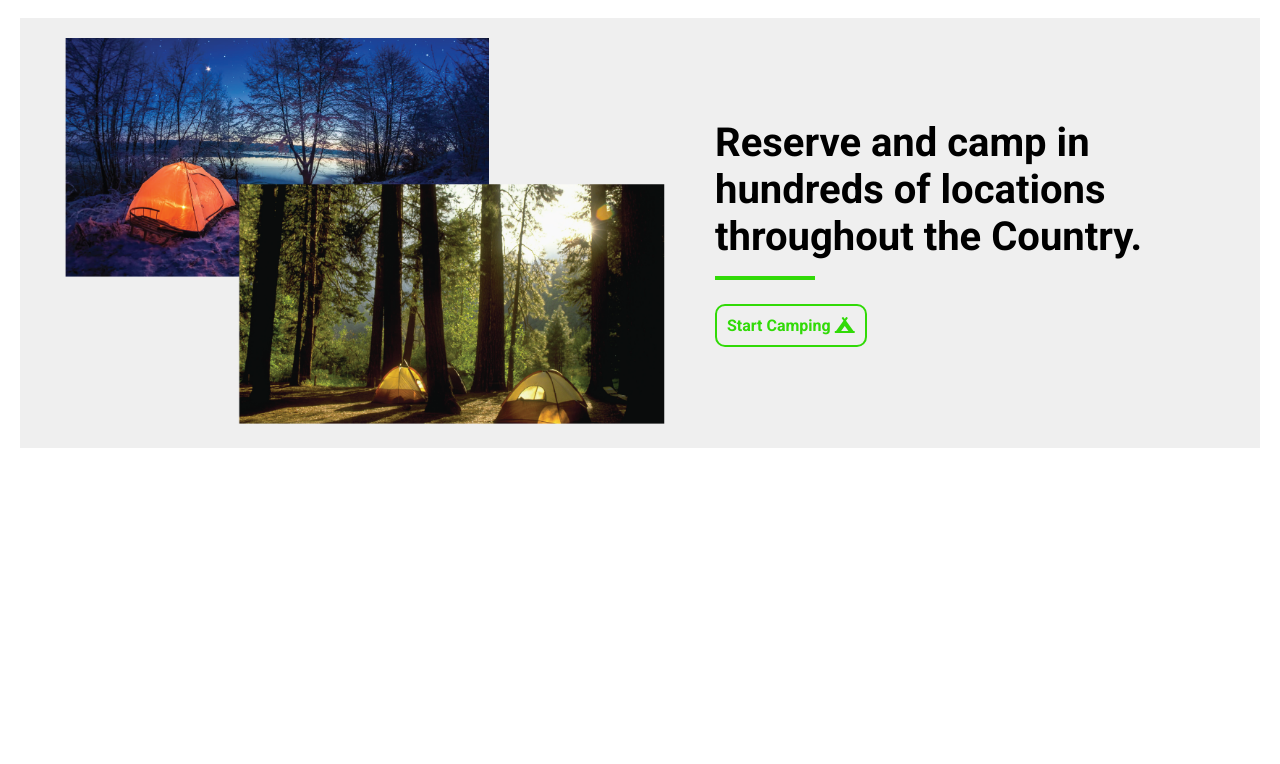
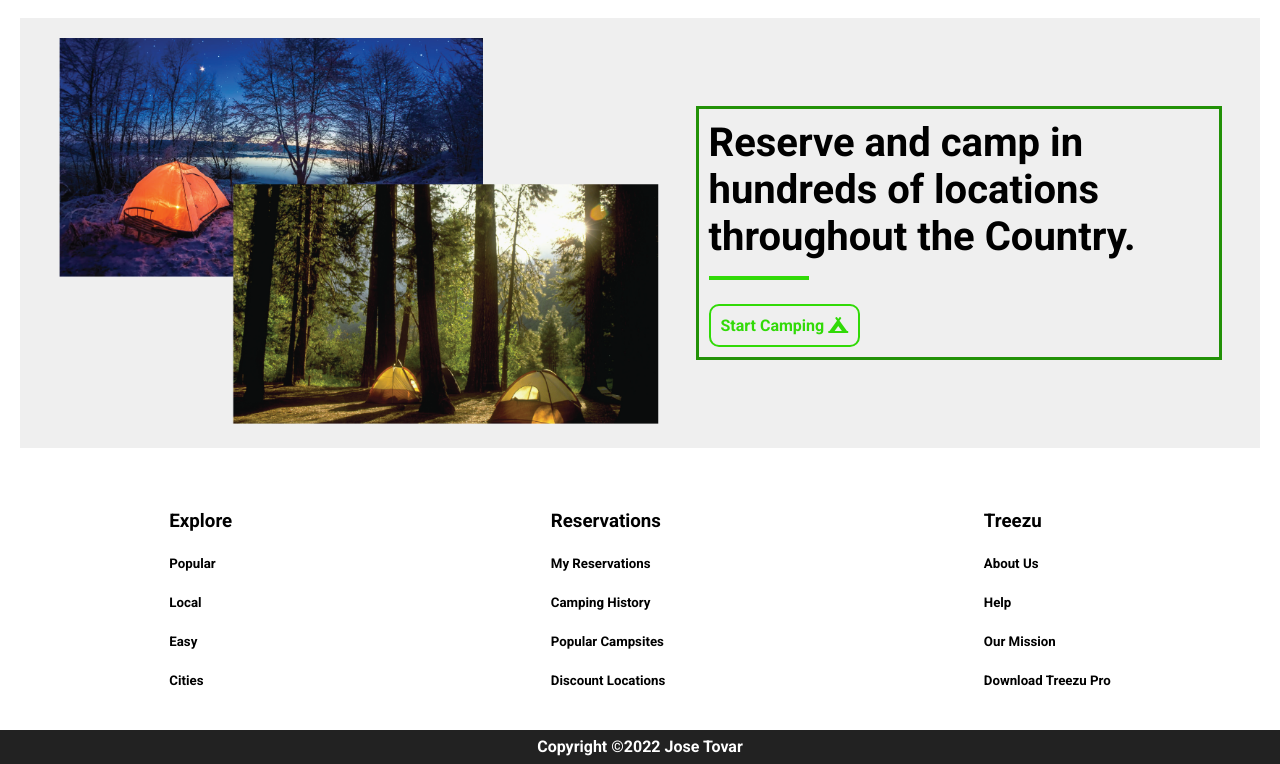
Before and after one commit to JoseTovar99/treezu, a plain HTML site: page index.html in a window 1280 px wide. Shown: the part 1796-2560 px from the top of the page. Before the commit the page ends 2264 px from the top, so only its background shows below. Drawn offline with Linux system fonts and the light colour scheme.

Commit message:
Added footer section, doing styling tomorrow

```diff
--- a/index.html
+++ b/index.html
@@ -214,5 +214,35 @@
             </button>
         </div>
     </div>
+
+    <footer>
+        <div class="rowSections">
+            <div class="firstColumn">
+            <h3>Explore</h3>
+            <h5>Popular</h5>
+            <h5>Local</h5>
+            <h5>Easy</h5>
+            <h5>Cities</h5>
+            </div>
+            <div class="firstColumn">
+            <h3>Reservations</h3>
+            <h5>My Reservations</h5>
+            <h5>Camping History</h5>
+            <h5>Popular Campsites</h5>
+            <h5>Discount Locations</h5>
+            </div>
+            <div class="firstColumn">
+            <h3>Treezu</h3>
+            <h5>About Us</h5>
+            <h5>Help</h5>
+            <h5>Our Mission</h5>
+            <h5>Download Treezu Pro</h5>
+            </div>
+        </div>
+    </footer>
+
+    <div class="copyright">
+        <p>Copyright ©2022 Jose Tovar</p>
+    </div>
 </body>
 </html>
--- a/style.css
+++ b/style.css
@@ -35,6 +35,7 @@ html {
     justify-content: start;
     align-items: center;
 }
+
 .nav h3 {
     display: inline-block;
     position: relative;
@@ -271,7 +272,6 @@ input:focus, textarea:focus, select:focus{
   .leftText h4 {
       margin-top: 2rem;
       font-size: 1.5rem;
-      font-weight: lighter;
   }
   .leftText .greenAdventure {
       color: rgb(49, 218, 7);
@@ -336,6 +336,11 @@ input:focus, textarea:focus, select:focus{
       width: 600px;
   }
 
+  .campingTitle {
+      border: 3px solid rgb(34, 145, 7);
+      padding: 10px;
+  }
+
   .campingTitle hr {
       width: 100px;
       background-color: rgb(49, 218, 7);
@@ -343,3 +348,38 @@ input:focus, textarea:focus, select:focus{
       height: 4px;
       margin-top: 1rem;
   }
+
+  footer {
+      padding: 10px;
+  }
+  p {
+      font-size: 1rem;
+      color: white;
+  }
+
+  .rowSections {
+      display: flex;
+      justify-content: space-around;
+      align-items: center;
+      margin-top: 2rem;
+  }
+  .firstColumn h5 {
+      display: flex;
+      justify-content: flex-start;
+      align-items: center;
+      margin-top: 1.5rem;
+      transition: all 0.5s ease;
+  }
+  .firstColumn h5:hover {
+      cursor: pointer;
+      color: gray;
+  }
+
+  .copyright {
+    padding: 5px;
+    font-size: 1rem;
+    background: #222;
+    text-align: center;
+    color: #fff;
+    margin-top: 2rem;
+  }
```
Also changed, not shown: img/trail1.png (added), img/trail2.png (added).
